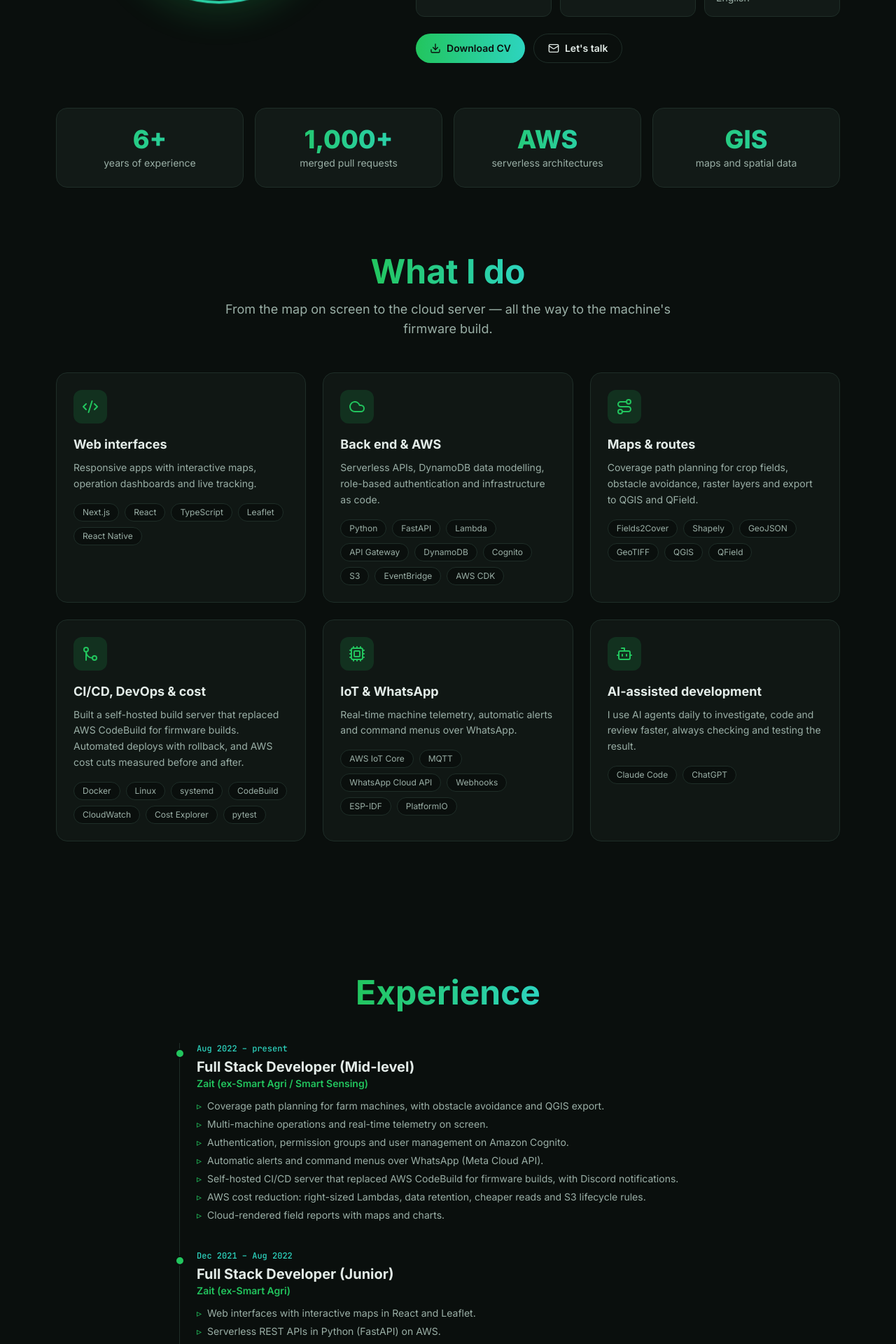
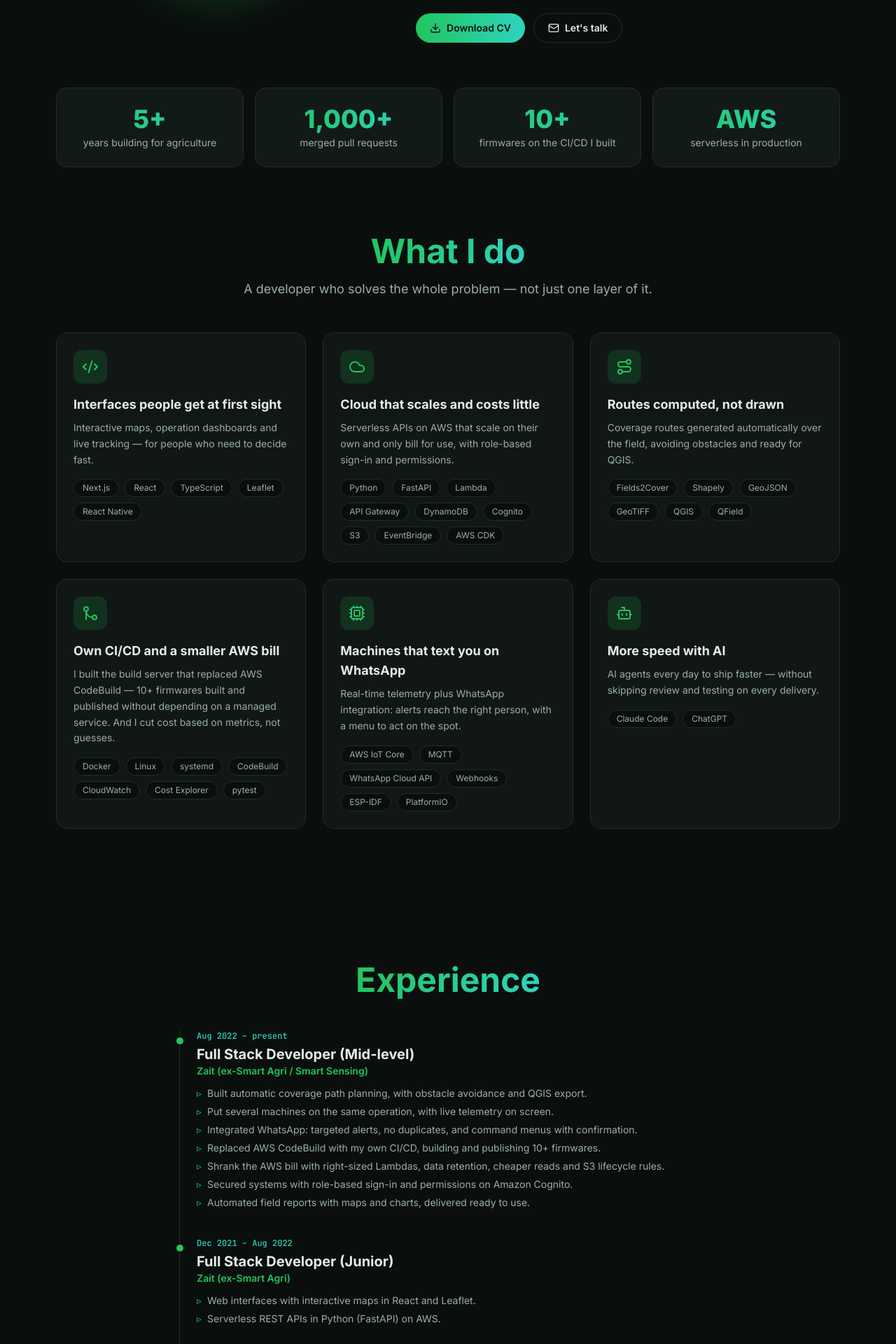
Before and after one commit to JoaoPauloAntunes/portfolio, a React (Vite) app: page / in a window 1280 px wide. Shown: the part 540-2460 px from the top of the page at 70% size. Built offline with nearby package versions, Linux system fonts and the light colour scheme.

Commit message:
Sharper, benefit-first copy

```diff
--- a/src/data.ts
+++ b/src/data.ts
@@ -27,8 +27,8 @@ export const ui = {
   hello: { pt: "Olá, eu sou", en: "Hi, I'm" },
   role: { pt: "Engenheiro de Computação · Desenvolvedor Full Stack", en: "Computer Engineer · Full Stack Developer" },
   about: {
-    pt: "Há mais de 6 anos construo software em nuvem para agricultura de precisão. Desenvolvo sistemas que coletam, processam e mostram dados de máquinas agrícolas, planejam rotas de trabalho no campo e avisam as pessoas certas pelo WhatsApp. Cuido de cada entrega de ponta a ponta: dados, API, interface, implantação, monitoramento e custo.",
-    en: "For 6+ years I have been building cloud software for precision agriculture. I build systems that collect, process and display farm machine data, plan field work routes and notify the right people over WhatsApp. I own each delivery end to end: data, API, user interface, deployment, monitoring and cost.",
+    pt: "Há mais de 5 anos transformo dados do campo em software que funciona onde a agricultura acontece. Do mapa na tela ao servidor na nuvem — e até o build do firmware da máquina —, entrego de ponta a ponta, de olho no resultado e no custo.",
+    en: "For more than 5 years I have been turning field data into software that works where farming happens. From the map on screen to the cloud server — all the way to the machine's firmware build — I deliver end to end, with an eye on results and cost.",
   },
   location: { pt: "São Paulo, Brasil", en: "São Paulo, Brazil" },
   locationLabel: { pt: "Localização", en: "Location" },
@@ -40,8 +40,8 @@ export const ui = {
   talk: { pt: "Vamos conversar", en: "Let's talk" },
   servicesTitle: { pt: "O que eu faço", en: "What I do" },
   servicesSub: {
-    pt: "Do mapa na tela ao servidor na nuvem — e até o build do firmware da máquina.",
-    en: "From the map on screen to the cloud server — all the way to the machine's firmware build.",
+    pt: "Um desenvolvedor que resolve o problema inteiro — não só uma camada dele.",
+    en: "A developer who solves the whole problem — not just one layer of it.",
   },
   experienceTitle: { pt: "Experiência", en: "Experience" },
   projectsTitle: { pt: "Projetos", en: "Projects" },
@@ -67,10 +67,10 @@ export const ui = {
 } satisfies Record<string, T | Record<string, T>>;
 
 export const stats: { value: string | T; label: T }[] = [
-  { value: "6+", label: { pt: "anos de experiência", en: "years of experience" } },
+  { value: "5+", label: { pt: "anos construindo para o agro", en: "years building for agriculture" } },
   { value: { pt: "1.000+", en: "1,000+" }, label: { pt: "pull requests aceitos", en: "merged pull requests" } },
-  { value: "AWS", label: { pt: "arquiteturas sem servidor", en: "serverless architectures" } },
-  { value: "GIS", label: { pt: "mapas e dados espaciais", en: "maps and spatial data" } },
+  { value: "10+", label: { pt: "firmwares no CI/CD que criei", en: "firmwares on the CI/CD I built" } },
+  { value: "AWS", label: { pt: "serverless em produção", en: "serverless in production" } },
 ];
 
 export type IconName = "web" | "cloud" | "map" | "ci" | "iot" | "ai";
@@ -78,55 +78,55 @@ export type IconName = "web" | "cloud" | "map" | "ci" | "iot" | "ai";
 export const services: { icon: IconName; title: T; text: T; tech: string[] }[] = [
   {
     icon: "web",
-    title: { pt: "Interfaces web", en: "Web interfaces" },
+    title: { pt: "Interfaces que se entendem de primeira", en: "Interfaces people get at first sight" },
     text: {
-      pt: "Aplicações responsivas com mapas interativos, painéis de operação e acompanhamento ao vivo.",
-      en: "Responsive apps with interactive maps, operation dashboards and live tracking.",
+      pt: "Mapas interativos, painéis de operação e acompanhamento ao vivo — para quem precisa decidir rápido.",
+      en: "Interactive maps, operation dashboards and live tracking — for people who need to decide fast.",
     },
     tech: ["Next.js", "React", "TypeScript", "Leaflet", "React Native"],
   },
   {
     icon: "cloud",
-    title: { pt: "Back end e AWS", en: "Back end & AWS" },
+    title: { pt: "Nuvem que escala e custa pouco", en: "Cloud that scales and costs little" },
     text: {
-      pt: "APIs sem servidor, modelagem no DynamoDB, login e permissões por perfil, e infraestrutura como código.",
-      en: "Serverless APIs, DynamoDB data modelling, role-based authentication and infrastructure as code.",
+      pt: "APIs serverless na AWS que crescem sozinhas e só cobram pelo uso, com login e permissões por perfil.",
+      en: "Serverless APIs on AWS that scale on their own and only bill for use, with role-based sign-in and permissions.",
     },
     tech: ["Python", "FastAPI", "Lambda", "API Gateway", "DynamoDB", "Cognito", "S3", "EventBridge", "AWS CDK"],
   },
   {
     icon: "map",
-    title: { pt: "Mapas e rotas", en: "Maps & routes" },
+    title: { pt: "Rotas calculadas, não desenhadas", en: "Routes computed, not drawn" },
     text: {
-      pt: "Planejamento de rotas de cobertura em talhões, desvio de obstáculos, camadas raster e exportação para QGIS e QField.",
-      en: "Coverage path planning for crop fields, obstacle avoidance, raster layers and export to QGIS and QField.",
+      pt: "Rotas de cobertura geradas automaticamente sobre o talhão, desviando de obstáculos e prontas para o QGIS.",
+      en: "Coverage routes generated automatically over the field, avoiding obstacles and ready for QGIS.",
     },
     tech: ["Fields2Cover", "Shapely", "GeoJSON", "GeoTIFF", "QGIS", "QField"],
   },
   {
     icon: "ci",
-    title: { pt: "CI/CD, DevOps e custo", en: "CI/CD, DevOps & cost" },
+    title: { pt: "CI/CD próprio e conta da AWS menor", en: "Own CI/CD and a smaller AWS bill" },
     text: {
-      pt: "Montei um servidor próprio de build que substituiu o AWS CodeBuild na compilação de firmware. Implantação automática com reversão, e redução de custo na AWS medida antes e depois.",
-      en: "Built a self-hosted build server that replaced AWS CodeBuild for firmware builds. Automated deploys with rollback, and AWS cost cuts measured before and after.",
+      pt: "Criei o servidor de build que substituiu o AWS CodeBuild — mais de 10 firmwares compilados e publicados sem depender do serviço gerenciado. E corto custo com base em métricas, não em palpite.",
+      en: "I built the build server that replaced AWS CodeBuild — 10+ firmwares built and published without depending on a managed service. And I cut cost based on metrics, not guesses.",
     },
     tech: ["Docker", "Linux", "systemd", "CodeBuild", "CloudWatch", "Cost Explorer", "pytest"],
   },
   {
     icon: "iot",
-    title: { pt: "IoT e WhatsApp", en: "IoT & WhatsApp" },
+    title: { pt: "Máquinas que avisam pelo WhatsApp", en: "Machines that text you on WhatsApp" },
     text: {
-      pt: "Telemetria de máquinas em tempo real, alertas automáticos e menus de comando pelo WhatsApp.",
-      en: "Real-time machine telemetry, automatic alerts and command menus over WhatsApp.",
+      pt: "Telemetria em tempo real e integração com o WhatsApp: o alerta chega a quem precisa, com um menu para agir na hora.",
+      en: "Real-time telemetry plus WhatsApp integration: alerts reach the right person, with a menu to act on the spot.",
     },
     tech: ["AWS IoT Core", "MQTT", "WhatsApp Cloud API", "Webhooks", "ESP-IDF", "PlatformIO"],
   },
   {
     icon: "ai",
-    title: { pt: "Desenvolvimento com IA", en: "AI-assisted development" },
+    title: { pt: "Mais velocidade com IA", en: "More speed with AI" },
     text: {
-      pt: "Uso agentes de IA no dia a dia para investigar, programar e revisar mais rápido, sempre conferindo e testando o resultado.",
-      en: "I use AI agents daily to investigate, code and review faster, always checking and testing the result.",
+      pt: "Agentes de IA no dia a dia para entregar mais rápido — sem abrir mão de revisar e testar cada entrega.",
+      en: "AI agents every day to ship faster — without skipping review and testing on every delivery.",
     },
     tech: ["Claude Code", "ChatGPT"],
   },
@@ -139,32 +139,32 @@ export const experience: { role: T; org: string; period: T; points: T[] }[] = [
     period: { pt: "ago 2022 – hoje", en: "Aug 2022 – present" },
     points: [
       {
-        pt: "Planejamento de rotas de cobertura para máquinas agrícolas, com desvio de obstáculos e exportação para QGIS.",
-        en: "Coverage path planning for farm machines, with obstacle avoidance and QGIS export.",
+        pt: "Criei o planejamento automático de rotas de cobertura, com desvio de obstáculos e exportação para QGIS.",
+        en: "Built automatic coverage path planning, with obstacle avoidance and QGIS export.",
       },
       {
-        pt: "Operações com várias máquinas e telemetria em tempo real na tela.",
-        en: "Multi-machine operations and real-time telemetry on screen.",
+        pt: "Coloquei várias máquinas na mesma operação, com telemetria ao vivo na tela.",
+        en: "Put several machines on the same operation, with live telemetry on screen.",
       },
       {
-        pt: "Login, grupos de permissão e gestão de usuários no Amazon Cognito.",
-        en: "Authentication, permission groups and user management on Amazon Cognito.",
+        pt: "Integrei o WhatsApp: alertas certeiros, sem mensagens repetidas, e menus de comando com confirmação.",
+        en: "Integrated WhatsApp: targeted alerts, no duplicates, and command menus with confirmation.",
       },
       {
-        pt: "Alertas automáticos e menus de comando pelo WhatsApp (API oficial da Meta).",
-        en: "Automatic alerts and command menus over WhatsApp (Meta Cloud API).",
+        pt: "Troquei o AWS CodeBuild por um CI/CD próprio que compila e publica mais de 10 firmwares.",
+        en: "Replaced AWS CodeBuild with my own CI/CD, building and publishing 10+ firmwares.",
       },
       {
-        pt: "Servidor próprio de CI/CD que substituiu o AWS CodeBuild na compilação de firmware, com avisos no Discord.",
-        en: "Self-hosted CI/CD server that replaced AWS CodeBuild for firmware builds, with Discord notifications.",
+        pt: "Reduzi a conta da AWS com Lambdas no tamanho certo, retenção de dados, leituras mais baratas e ciclo de vida no S3.",
+        en: "Shrank the AWS bill with right-sized Lambdas, data retention, cheaper reads and S3 lifecycle rules.",
       },
       {
-        pt: "Redução de custo na AWS: Lambdas no tamanho certo, prazo de retenção de dados, leituras mais baratas e regras de ciclo de vida no S3.",
-        en: "AWS cost reduction: right-sized Lambdas, data retention, cheaper reads and S3 lifecycle rules.",
+        pt: "Protegi os sistemas com login e permissões por perfil no Amazon Cognito.",
+        en: "Secured systems with role-based sign-in and permissions on Amazon Cognito.",
       },
       {
-        pt: "Relatórios de campo gerados na nuvem, com mapas e gráficos.",
-        en: "Cloud-rendered field reports with maps and charts.",
+        pt: "Automatizei relatórios de campo com mapas e gráficos, entregues prontos.",
+        en: "Automated field reports with maps and charts, delivered ready to use.",
       },
     ],
   },
@@ -206,34 +206,34 @@ export type Project = { title: T; text: T; tech: string[]; code?: string; live?:
 
 export const workProjects: Project[] = [
   {
-    title: { pt: "Rotas para máquinas agrícolas", en: "Routes for farm machines" },
+    title: { pt: "Rotas que o operador não precisa desenhar", en: "Routes operators don't have to draw" },
     text: {
-      pt: "Rotas de cobertura calculadas sobre o contorno do talhão, com desvio de obstáculos, linha AB, rotas de amostragem e exportação para QGIS.",
-      en: "Coverage routes over field boundaries, with obstacle avoidance, AB lines, sampling routes and QGIS export.",
+      pt: "A rota de cobertura sai pronta do contorno do talhão: desvia de obstáculos, segue a linha AB, inclui pontos de amostragem e vai direto para o QGIS.",
+      en: "The coverage route comes straight from the field boundary: it avoids obstacles, follows the AB line, includes sampling points and goes straight into QGIS.",
     },
     tech: ["Python", "Fields2Cover", "Shapely", "Next.js", "Leaflet"],
   },
   {
-    title: { pt: "CI/CD próprio no lugar do CodeBuild", en: "Self-hosted CI/CD replacing CodeBuild" },
+    title: { pt: "Um CodeBuild só nosso", en: "Our very own CodeBuild" },
     text: {
-      pt: "Servidor que compila e publica firmware embarcado com build reproduzível, conferência dos binários e avisos no Discord — sem pagar o serviço gerenciado.",
-      en: "Server that builds and publishes embedded firmware with reproducible builds, binary checks and Discord notifications — without paying for the managed service.",
+      pt: "Servidor que compila e publica mais de 10 firmwares com build reproduzível e aviso no Discord — o serviço gerenciado virou só plano B.",
+      en: "A server that builds and publishes 10+ firmwares with reproducible builds and Discord notifications — the managed service is now just plan B.",
     },
     tech: ["Python", "Docker", "systemd", "DynamoDB", "CloudWatch"],
   },
   {
-    title: { pt: "Alertas e comandos pelo WhatsApp", en: "WhatsApp alerts and commands" },
+    title: { pt: "A máquina chama no WhatsApp", en: "The machine messages you on WhatsApp" },
     text: {
-      pt: "Avisa os responsáveis quando uma máquina sai do esperado, sem mensagens repetidas, e oferece um menu para agir na hora.",
-      en: "Notifies the right people when a machine goes off track, without duplicates, and offers a menu to act right away.",
+      pt: "Quando algo sai do esperado, o responsável recebe o alerta na hora — uma vez só — e responde por um menu, sem abrir sistema nenhum.",
+      en: "When something goes off track, the right person is alerted right away — just once — and replies through a menu, without opening any system.",
     },
     tech: ["WhatsApp Cloud API", "AWS IoT Core", "Lambda", "DynamoDB"],
   },
   {
-    title: { pt: "Custo da AWS sob controle", en: "AWS cost under control" },
+    title: { pt: "Conta da AWS no regime", en: "AWS bill on a diet" },
     text: {
-      pt: "Medi o que pesava na conta e cortei: Lambdas no tamanho certo, dados com prazo de retenção, leituras por chave no lugar de varreduras e ciclo de vida no S3.",
-      en: "Measured what drove the bill and cut it: right-sized Lambdas, data retention, key lookups instead of scans and S3 lifecycle rules.",
+      pt: "Medi onde o dinheiro ia, cortei o desperdício e provei o resultado com métricas: Lambdas no tamanho certo, retenção de dados, leituras por chave e ciclo de vida no S3.",
+      en: "Measured where the money went, cut the waste and proved the result with metrics: right-sized Lambdas, data retention, key lookups and S3 lifecycle rules.",
     },
     tech: ["Cost Explorer", "CloudWatch", "DynamoDB", "S3", "Lambda"],
   },
```
Also changed, not shown: 1 other file (tests, documents, lock files or other folders).
